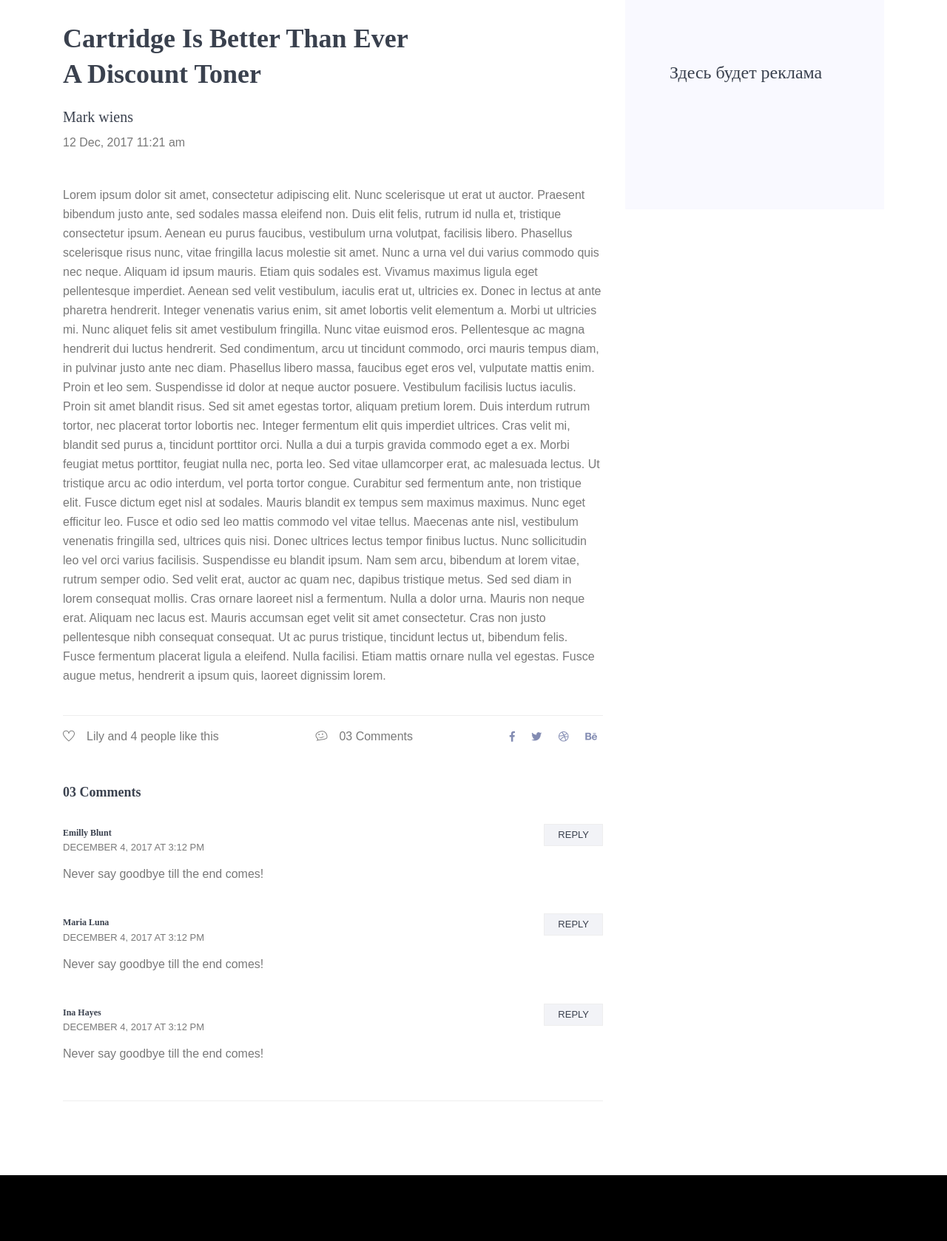
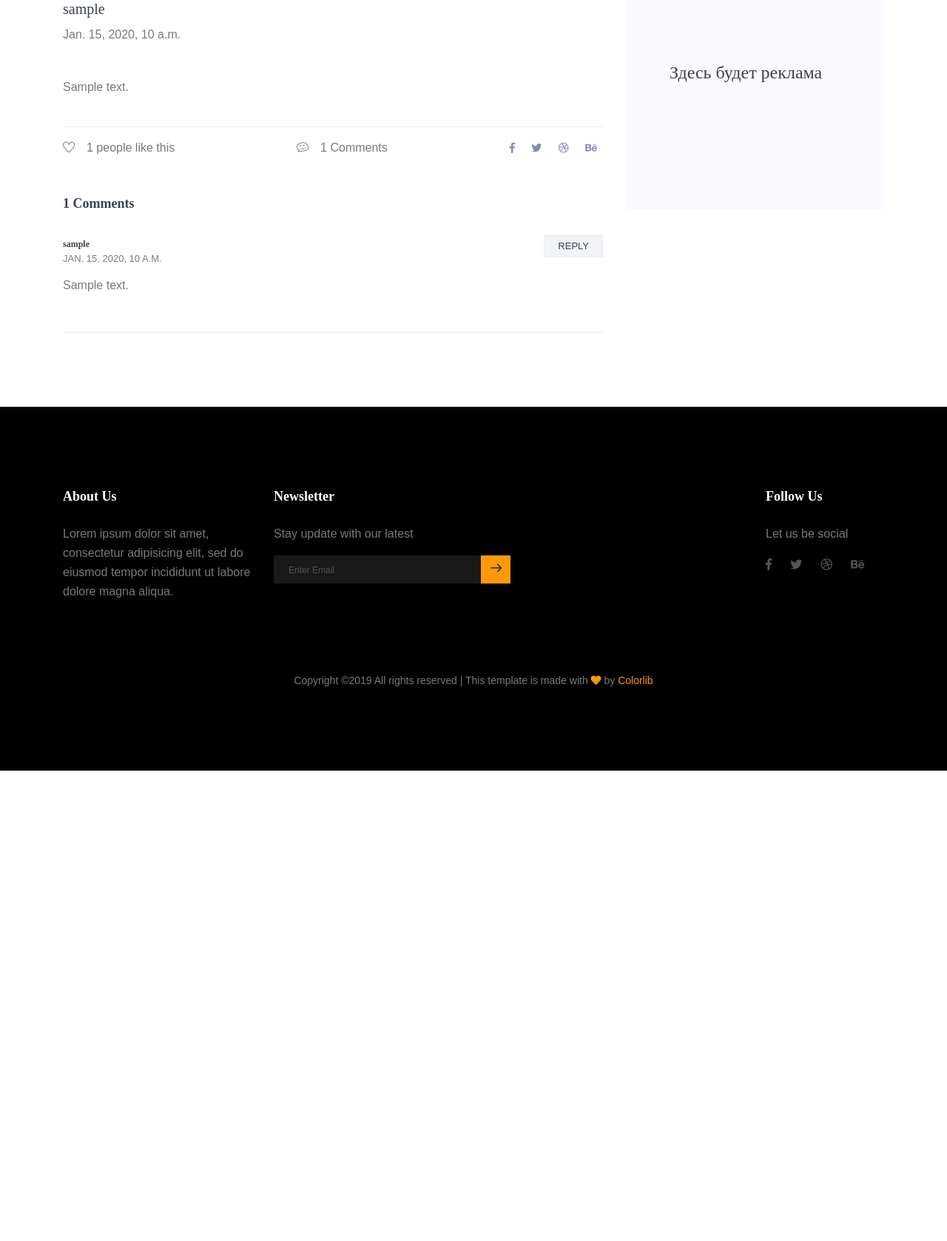
Before and after one commit to borovikova/sensive-blog-templates, a Django app: a page that uses templates/blog-details.html in a window 1280 px wide. Shown: the part 885-2563 px from the top of the page at 74% size. After the commit the page ends 1927 px from the top, so only its background shows below. Run offline with Django 3.2, Linux system fonts and the light colour scheme; tables that the repository leaves empty hold one stand-in row (values such as "Sample post"); grey boxes marked "Sample" are stand-in pictures; parts of the project's set-up code (start-up, migrations or seed data) failed here and were passed over; some libraries are stand-ins or nearby versions.

Commit message:
Render post from context

```diff
--- a/templates/blog-details.html
+++ b/templates/blog-details.html
@@ -69,30 +69,28 @@
       <div class="row">
         <div class="col-lg-8">
             <div class="main_blog_details">
-                <img class="img-fluid" src="{% static 'img/blog/blog4.png' %}" alt="">
-                <a href="#"><h4>Cartridge Is Better Than Ever <br /> A Discount Toner</h4></a>
+                <img class="img-fluid" src="
+                {% if post.image_url %}
+                  {{ post.image_url }}
+                {% else %}
+                  {% static 'img/banner/blog.png' %}
+                {% endif %}
+                " alt="">
+                <a href="#"><h4>{{ post.title }}</h4></a>
                 <div class="user_details">
                   <div class="mt-sm-0 mt-3">
                     <div class="media">
                       <div class="media-body">
-                        <h5>Mark wiens</h5>
-                        <p>12 Dec, 2017 11:21 am</p>
+                        <h5>{{ post.author }}</h5>
+                        <p>{{ post.published_at }}</p>
                       </div>
                     </div>
                   </div>
                 </div>
-                <p>Lorem ipsum dolor sit amet, consectetur adipiscing elit. Nunc scelerisque ut erat ut auctor. Praesent bibendum justo ante, sed sodales massa eleifend non. Duis elit felis, rutrum id nulla et, tristique consectetur ipsum. Aenean eu purus faucibus, vestibulum urna volutpat, facilisis libero. Phasellus scelerisque risus nunc, vitae fringilla lacus molestie sit amet. Nunc a urna vel dui varius commodo quis nec neque. Aliquam id ipsum mauris. Etiam quis sodales est.
-
-                Vivamus maximus ligula eget pellentesque imperdiet. Aenean sed velit vestibulum, iaculis erat ut, ultricies ex. Donec in lectus at ante pharetra hendrerit. Integer venenatis varius enim, sit amet lobortis velit elementum a. Morbi ut ultricies mi. Nunc aliquet felis sit amet vestibulum fringilla. Nunc vitae euismod eros. Pellentesque ac magna hendrerit dui luctus hendrerit. Sed condimentum, arcu ut tincidunt commodo, orci mauris tempus diam, in pulvinar justo ante nec diam. Phasellus libero massa, faucibus eget eros vel, vulputate mattis enim. Proin et leo sem. Suspendisse id dolor at neque auctor posuere. Vestibulum facilisis luctus iaculis. Proin sit amet blandit risus. Sed sit amet egestas tortor, aliquam pretium lorem. Duis interdum rutrum tortor, nec placerat tortor lobortis nec.
-
-                Integer fermentum elit quis imperdiet ultrices. Cras velit mi, blandit sed purus a, tincidunt porttitor orci. Nulla a dui a turpis gravida commodo eget a ex. Morbi feugiat metus porttitor, feugiat nulla nec, porta leo. Sed vitae ullamcorper erat, ac malesuada lectus. Ut tristique arcu ac odio interdum, vel porta tortor congue. Curabitur sed fermentum ante, non tristique elit.
-
-                Fusce dictum eget nisl at sodales. Mauris blandit ex tempus sem maximus maximus. Nunc eget efficitur leo. Fusce et odio sed leo mattis commodo vel vitae tellus. Maecenas ante nisl, vestibulum venenatis fringilla sed, ultrices quis nisi. Donec ultrices lectus tempor finibus luctus. Nunc sollicitudin leo vel orci varius facilisis. Suspendisse eu blandit ipsum. Nam sem arcu, bibendum at lorem vitae, rutrum semper odio. Sed velit erat, auctor ac quam nec, dapibus tristique metus. Sed sed diam in lorem consequat mollis. Cras ornare laoreet nisl a fermentum.
-
-                Nulla a dolor urna. Mauris non neque erat. Aliquam nec lacus est. Mauris accumsan eget velit sit amet consectetur. Cras non justo pellentesque nibh consequat consequat. Ut ac purus tristique, tincidunt lectus ut, bibendum felis. Fusce fermentum placerat ligula a eleifend. Nulla facilisi. Etiam mattis ornare nulla vel egestas. Fusce augue metus, hendrerit a ipsum quis, laoreet dignissim lorem.</p>
+                <p>{{ post.text }}</p>
                <div class="news_d_footer flex-column flex-sm-row">
-                 <a href="#"><span class="align-middle mr-2"><i class="ti-heart"></i></span>Lily and 4 people like this</a>
-                 <a class="justify-content-sm-center ml-sm-auto mt-sm-0 mt-2" href="#"><span class="align-middle mr-2"><i class="ti-themify-favicon"></i></span>03 Comments</a>
+                 <a href="#"><span class="align-middle mr-2"><i class="ti-heart"></i></span>{{ post.likes_amount }} people like this</a>
+                 <a class="justify-content-sm-center ml-sm-auto mt-sm-0 mt-2" href="#"><span class="align-middle mr-2"><i class="ti-themify-favicon"></i></span>{{ post.comments|length }} Comments</a>
                  <div class="news_socail ml-sm-auto mt-sm-0 mt-2">
                <a href="#"><i class="fab fa-facebook-f"></i></a>
                <a href="#"><i class="fab fa-twitter"></i></a>
@@ -104,15 +102,16 @@
 
 
                 <div class="comments-area">
-                    <h4>03 Comments</h4>
+                    <h4>{{ post.comments|length }} Comments</h4>
+                    {% for comment in post.comments %}
                       <div class="comment-list">
                           <div class="single-comment justify-content-between d-flex">
                               <div class="user justify-content-between d-flex">
                                   <div class="desc">
-                                    <h5><a href="#">Emilly Blunt</a></h5>
-                                    <p class="date">December 4, 2017 at 3:12 pm </p>
+                                      <h5><a href="#">{{ comment.author}}</a></h5>
+                                      <p class="date">{{ comment.published_at }}</p>
                                       <p class="comment">
-                                        Never say goodbye till the end comes!
+                                          {{ comment.text }}
                                       </p>
                                   </div>
                               </div>
@@ -121,38 +120,7 @@
                               </div>
                           </div>
                       </div>
-                    <div class="comment-list">
-                        <div class="single-comment justify-content-between d-flex">
-                            <div class="user justify-content-between d-flex">
-                                <div class="desc">
-                                    <h5><a href="#">Maria Luna</a></h5>
-                                    <p class="date">December 4, 2017 at 3:12 pm </p>
-                                    <p class="comment">
-                                        Never say goodbye till the end comes!
-                                    </p>
-                                </div>
-                            </div>
-                            <div class="reply-btn">
-                                    <a href="" class="btn-reply text-uppercase">reply</a>
-                            </div>
-                        </div>
-                    </div>
-                    <div class="comment-list">
-                        <div class="single-comment justify-content-between d-flex">
-                            <div class="user justify-content-between d-flex">
-                                <div class="desc">
-                                    <h5><a href="#">Ina Hayes</a></h5>
-                                    <p class="date">December 4, 2017 at 3:12 pm </p>
-                                    <p class="comment">
-                                        Never say goodbye till the end comes!
-                                    </p>
-                                </div>
-                            </div>
-                            <div class="reply-btn">
-                                    <a href="" class="btn-reply text-uppercase">reply</a>
-                            </div>
-                        </div>
-                    </div>
+                    {% endfor %}
                 </div>
         </div>
 
--- a/templates/index.html
+++ b/templates/index.html
@@ -70,12 +70,12 @@
                     {% if post.image_url %}
                       {{ post.image_url }}
                     {% else %}
-                      {% static 'img/banner/hero-banner.png' %}
+                      {% static 'img/banner/blog.png' %}
                     {% endif %}
                   " alt="">
                 </div>
                 <div class="blog__slide__content">
-                  <h3><a href="#">{{ post.title }}</a></h3>
+                  <h3><a href="/post/{{ post.slug }}">{{ post.title }}</a></h3>
                   <p>{{ post.published_at }}</p>
                 </div>
               </div>
@@ -111,7 +111,7 @@
                 <div class="details mt-20">
                   <h3>{{ post.title }}</h3>
                   <p>{{ post.text|truncatechars:200 }}</p>
-                  <a class="button" href="#">Read More <i class="ti-arrow-right"></i></a>
+                  <a class="button" href="/post/{{ post.slug }}">Read More <i class="ti-arrow-right"></i></a>
                 </div>
               </div>
             {% endfor %}
```
Lines whose indentation alone changed are shown as unchanged.
